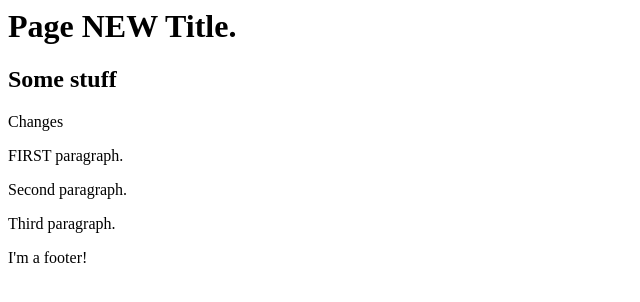
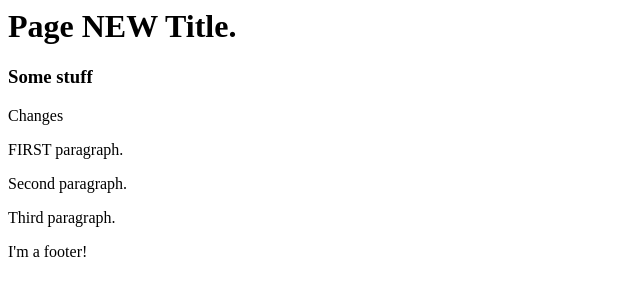
Before and after one commit to joelworsham/wordcamp_a2, a plain HTML site: page index.html in a window 1280 px wide. Shown: the whole page, without its empty margins (0-640 px from the left). Drawn offline with Linux system fonts and the light colour scheme.

Commit message:
bad change

```diff
--- a/index.html
+++ b/index.html
@@ -2,7 +2,7 @@
     <h1>Page NEW Title.</h1>
 </header>
 
-<h2>Some stuff</h2>
+<h3>Some stuff</h3>
 
 Changes
 
```
Also changed, not shown: 1 other file.
